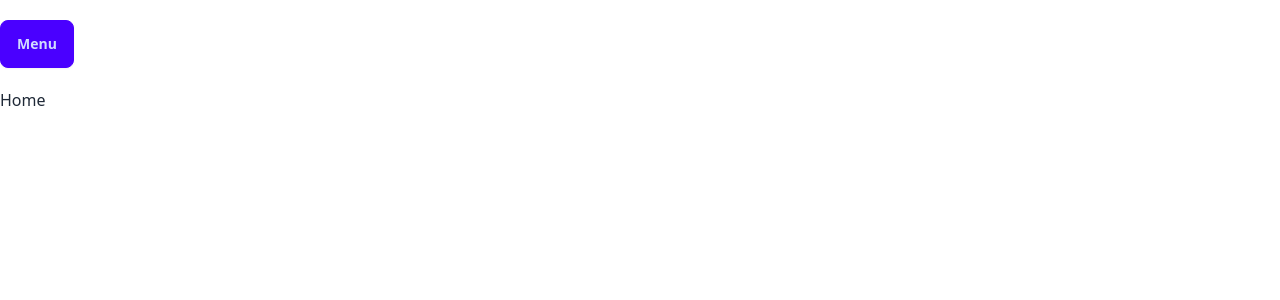
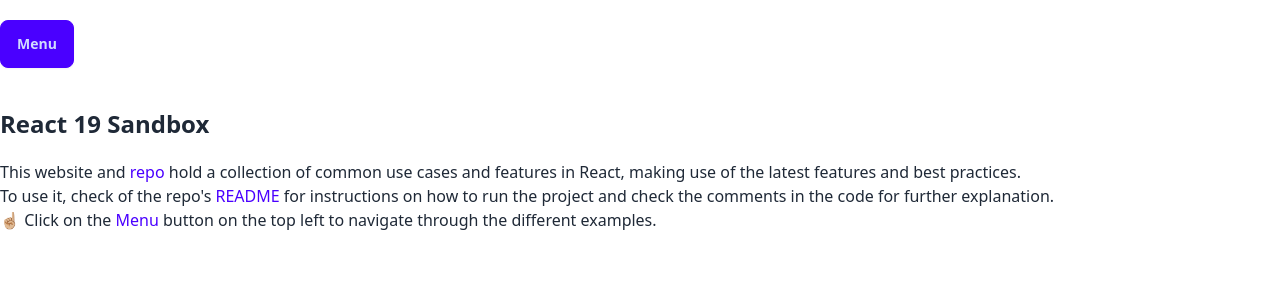
Before and after one commit to WebDev-WBSCodingSchool/react-19-sandbox, a React (Vite) app: page /#/ in a window 1280 px wide. Shown: the top 300 px of the page. Built offline with nearby package versions, Linux system fonts and the light colour scheme; no server answers.

Commit message:
Home and NotFound

```diff
--- a/src/App.jsx
+++ b/src/App.jsx
@@ -1,7 +1,7 @@
 import { ErrorBoundary } from 'react-error-boundary';
 import { Routes, Route } from 'react-router';
 import { MainLayout } from '@/layouts';
-import { Search } from '@/pages';
+import { Home, NotFound, Search } from '@/pages';
 import { Fallback } from '@/components';
 
 /**
@@ -23,10 +23,10 @@
     <ErrorBoundary FallbackComponent={Fallback}>
       <Routes>
         <Route element={<MainLayout />}>
-          <Route index element={<h1>Home</h1>} />
+          <Route index element={<Home />} />
           <Route path='search' element={<Search />} />
         </Route>
-        <Route path='*' element={<h1>Not Found</h1>} />
+        <Route path='*' element={<NotFound />} />
       </Routes>
     </ErrorBoundary>
   );
--- a/src/layouts/MainLayout.jsx
+++ b/src/layouts/MainLayout.jsx
@@ -1,3 +1,4 @@
+import { useRef } from 'react';
 import { Link, Outlet } from 'react-router';
 
 /**
@@ -6,9 +7,12 @@
  * @returns {JSX.Element} The rendered drawer layout component.
  */
 const MainLayout = () => {
+  const drawerCheckbox = useRef();
+  const closeDrawer = () => (drawerCheckbox.current.checked = false);
+
   return (
     <div className='drawer'>
-      <input id='my-drawer' type='checkbox' className='drawer-toggle' />
+      <input id='my-drawer' type='checkbox' className='drawer-toggle' ref={drawerCheckbox} />
       <div className='drawer-content'>
         <div className='container mx-auto py-5'>
           <label htmlFor='my-drawer' className='btn btn-primary drawer-button mb-5'>
@@ -21,10 +25,14 @@
         <label htmlFor='my-drawer' aria-label='close sidebar' className='drawer-overlay'></label>
         <ul className='menu bg-base-200 text-base-content min-h-full w-80 p-4'>
           <li>
-            <Link to='/'>Home</Link>
+            <Link to='/' onClick={closeDrawer}>
+              Home
+            </Link>
           </li>
           <li>
-            <Link to={`/search`}>Search</Link>
+            <Link to={`/search`} onClick={closeDrawer}>
+              Search
+            </Link>
           </li>
         </ul>
       </div>
--- /dev/null
+++ b/src/pages/Home.jsx
@@ -0,0 +1,47 @@
+/**
+ * Home represents the home page.
+ *
+ * @returns {JSX.Element} The rendered Home page.
+ */
+const Home = () => {
+  return (
+    <div>
+      <h1 className='text-2xl font-bold my-5'>React 19 Sandbox</h1>
+      <p>
+        This website and{' '}
+        <a
+          href='https://github.com/WebDev-WBSCodingSchool/react-19-sandbox'
+          target='_blank'
+          rel='noreferrer nooopener'
+          className='text-primary hover:underline'
+        >
+          repo
+        </a>{' '}
+        hold a collection of common use cases and features in React, making use of the latest
+        features and best practices.
+      </p>
+      <p>
+        To use it, check of the repo&apos;s{' '}
+        <a
+          href='https://github.com/WebDev-WBSCodingSchool/react-19-sandbox?tab=readme-ov-file#react19-sandbox'
+          target='_blank'
+          rel='noreferrer nooopener'
+          className='text-primary hover:underline'
+        >
+          README
+        </a>{' '}
+        for instructions on how to run the project and check the comments in the code for further
+        explanation.
+      </p>
+      <p>
+        <span role='img' aria-label='Point up'>
+          ☝🏼
+        </span>{' '}
+        Click on the <span className='text-primary'>Menu</span> button on the top left to navigate
+        through the different examples.
+      </p>
+    </div>
+  );
+};
+
+export default Home;
--- /dev/null
+++ b/src/pages/NotFound.jsx
@@ -0,0 +1,14 @@
+/**
+ * NotFound represents the 404 page.
+ *
+ * @returns {JSX.Element} The rendered NotFound page.
+ */
+const NotFound = () => {
+  return (
+    <div className='container mx-auto py-5'>
+      <h1 className='text-3xl font-bold'>404 - Page Not Found</h1>
+    </div>
+  );
+};
+
+export default NotFound;
--- a/src/pages/Search.jsx
+++ b/src/pages/Search.jsx
@@ -2,8 +2,12 @@
 import { AlertError, SearchForm, SearchResults } from '@/components';
 import { getJoke } from '@/actions';
 
-// We get the initial state for our form
-const initialState = await getJoke(); // target: esnext to use top-level await. This is done in vite.config.js
+/*
+  We get the initial state for our form by calling getJoke. We use top-level await by setting the
+  target: esnext. This is done in vite.config.js. Caveat is promise is created outside render and therefore
+  won't be updated on each render. We would need support for async client components to do this.
+*/
+const initialState = await getJoke();
 
 /**
  * Search represents a page that allows users to search for jokes.
--- a/src/pages/index.js
+++ b/src/pages/index.js
@@ -1,3 +1,5 @@
+import Home from './Home';
+import NotFound from './NotFound';
 import Search from './Search';
 
-export { Search };
+export { Home, NotFound, Search };
```
